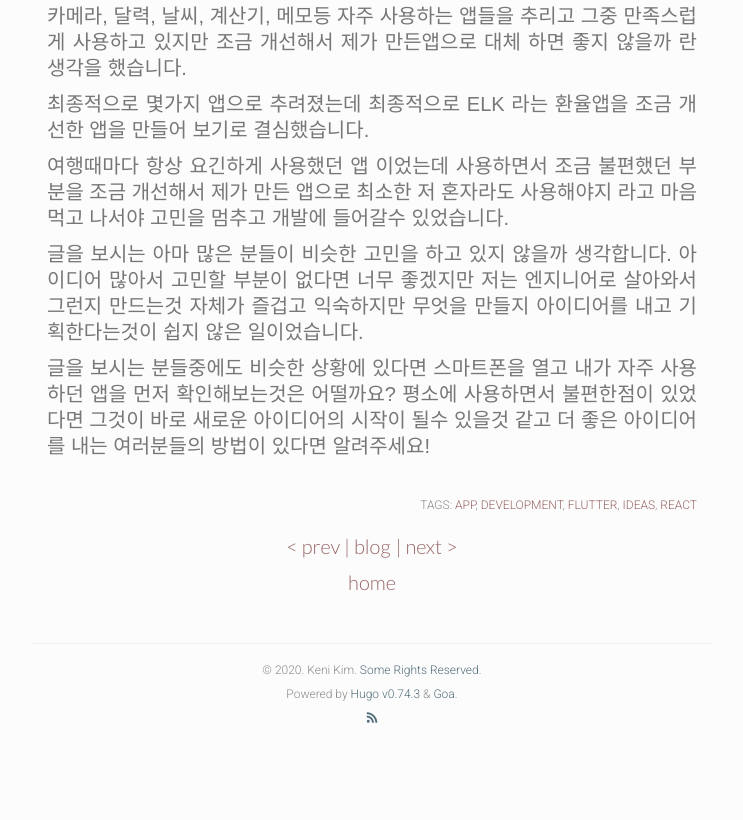
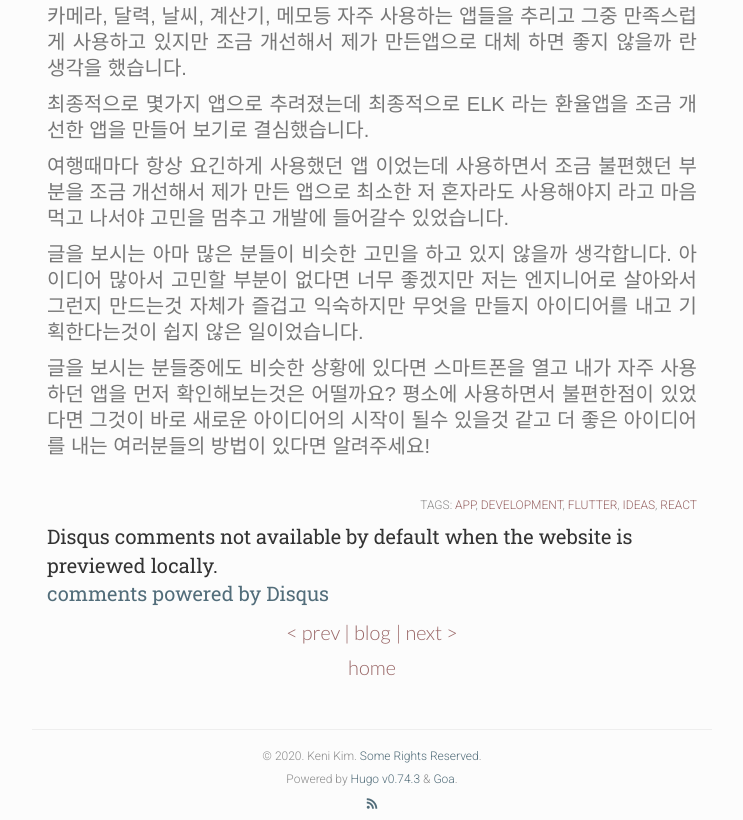
Before and after one commit to ByoungInKim/ByoungInKim.github.io, a plain HTML site: page blog/how-can-i-get-a-good-ideas/index.html in a window 1280 px wide. Shown: the part 1941-2761 px from the top of the page, without its empty margins (268-1011 px from the left). Before the commit the page ends 2675 px from the top, so only its background shows below. Drawn offline with nearby package versions, Linux system fonts and the light colour scheme; files whose address does not match are found by name.

Commit message:
change disqus id

```diff
--- a/blog/how-can-i-get-a-good-ideas/index.html
+++ b/blog/how-can-i-get-a-good-ideas/index.html
@@ -134,7 +134,26 @@
 
 
 
+<div id="disqus_thread"></div>
+<script type="application/javascript">
+    var disqus_config = function () {
 
+
+
+    };
+    (function() {
+        if (["localhost", "127.0.0.1"].indexOf(window.location.hostname) != -1) {
+            document.getElementById('disqus_thread').innerHTML = 'Disqus comments not available by default when the website is previewed locally.';
+            return;
+        }
+        var d = document, s = d.createElement('script'); s.async = true;
+        s.src = '//' + "kimkeni-com" + '.disqus.com/embed.js';
+        s.setAttribute('data-timestamp', +new Date());
+        (d.head || d.body).appendChild(s);
+    })();
+</script>
+<noscript>Please enable JavaScript to view the <a href="https://disqus.com/?ref_noscript">comments powered by Disqus.</a></noscript>
+<a href="https://disqus.com" class="dsq-brlink">comments powered by <span class="logo-disqus">Disqus</span></a>
 
 
 
```
Also changed, not shown: blog/react-native-vs-flutter/index.html (+19 -0 lines), blog/starting-app-development/index.html (+19 -0 lines), blog/think-about-app-devlopment/index.html (+19 -0 lines).
